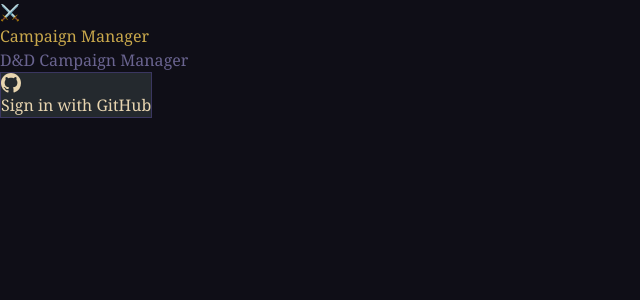
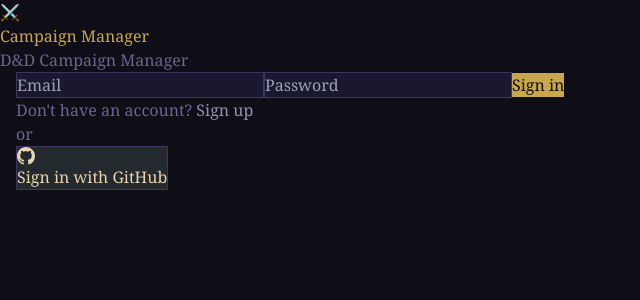
Before and after one commit to jonbon0987/CampaignManager, a React (Vite) app: page / in a window 1280 px wide. Shown: the top 300 px of the page, without its empty margins (0-640 px from the left). Built offline with nearby package versions, Linux system fonts and the light colour scheme.

Commit message:
Add email authentication via supabase

```diff
--- a/src/App.tsx
+++ b/src/App.tsx
@@ -8,7 +8,7 @@ import NPCs from './components/tabs/NPCs';
 import LoreLocations from './components/tabs/LoreLocations';
 import Modules from './components/tabs/Modules';
 import HooksIdeas from './components/tabs/HooksIdeas';
-import { signInWithGitHub, signOut, onAuthStateChange } from './lib/auth';
+import { signInWithGitHub, signInWithEmail, signUpWithEmail, signOut, onAuthStateChange } from './lib/auth';
 
 type Tab = 'overview' | 'sessions' | 'pcs' | 'npcs' | 'lore' | 'modules' | 'hooks';
 
@@ -120,9 +120,33 @@ function AppInner({ user }: { user: User }) {
 }
 
 function LoginScreen() {
+  const [mode, setMode] = useState<'signin' | 'signup'>('signin');
+  const [email, setEmail] = useState('');
+  const [password, setPassword] = useState('');
+  const [error, setError] = useState('');
+  const [message, setMessage] = useState('');
   const [loading, setLoading] = useState(false);
 
-  async function handleSignIn() {
+  async function handleEmailSubmit(e: { preventDefault(): void }) {
+    e.preventDefault();
+    setError('');
+    setMessage('');
+    setLoading(true);
+    try {
+      if (mode === 'signin') {
+        await signInWithEmail(email, password);
+      } else {
+        await signUpWithEmail(email, password);
+        setMessage('Check your email to confirm your account.');
+      }
+    } catch (err) {
+      setError(err instanceof Error ? err.message : 'Something went wrong.');
+    } finally {
+      setLoading(false);
+    }
+  }
+
+  async function handleGitHub() {
     setLoading(true);
     try {
       await signInWithGitHub();
@@ -146,13 +170,66 @@ function LoginScreen() {
         </h1>
         <p className="text-sm" style={{ color: '#6a6490' }}>D&D Campaign Manager</p>
       </div>
+
+      <div className="w-full max-w-sm flex flex-col gap-4" style={{ padding: '0 1rem' }}>
+        {/* Email form */}
+        <form onSubmit={handleEmailSubmit} className="flex flex-col gap-3">
+          <input
+            type="email"
+            placeholder="Email"
+            value={email}
+            onChange={e => setEmail(e.target.value)}
+            required
+            className="px-4 py-2 rounded text-sm outline-none"
+            style={{ backgroundColor: '#1a1830', color: '#e8d5b0', border: '1px solid #3a3660' }}
+          />
+          <input
+            type="password"
+            placeholder="Password"
+            value={password}
+            onChange={e => setPassword(e.target.value)}
+            required
+            className="px-4 py-2 rounded text-sm outline-none"
+            style={{ backgroundColor: '#1a1830', color: '#e8d5b0', border: '1px solid #3a3660' }}
+          />
+          {error && <p className="text-xs" style={{ color: '#e05c5c' }}>{error}</p>}
+          {message && <p className="text-xs" style={{ color: '#6ab87a' }}>{message}</p>}
           <button
-        onClick={handleSignIn}
+            type="submit"
             disabled={loading}
-        className="flex items-center gap-3 px-6 py-3 rounded text-sm font-medium transition-opacity disabled:opacity-50"
+            className="px-6 py-2 rounded text-sm font-medium transition-opacity disabled:opacity-50"
+            style={{ backgroundColor: '#c9a84c', color: '#0f0e17' }}
+          >
+            {loading ? '…' : mode === 'signin' ? 'Sign in' : 'Sign up'}
+          </button>
+        </form>
+
+        <p className="text-xs text-center" style={{ color: '#6a6490' }}>
+          {mode === 'signin' ? "Don't have an account? " : 'Already have an account? '}
+          <button
+            onClick={() => { setMode(mode === 'signin' ? 'signup' : 'signin'); setError(''); setMessage(''); }}
+            className="underline"
+            style={{ color: '#9990b0' }}
+          >
+            {mode === 'signin' ? 'Sign up' : 'Sign in'}
+          </button>
+        </p>
+
+        {/* Divider */}
+        <div className="flex items-center gap-3">
+          <div className="flex-1 h-px" style={{ backgroundColor: '#3a3660' }} />
+          <span className="text-xs" style={{ color: '#6a6490' }}>or</span>
+          <div className="flex-1 h-px" style={{ backgroundColor: '#3a3660' }} />
+        </div>
+
+        {/* GitHub */}
+        <button
+          onClick={handleGitHub}
+          disabled={loading}
+          className="flex items-center justify-center gap-3 px-6 py-2 rounded text-sm font-medium transition-opacity disabled:opacity-50"
           style={{ backgroundColor: '#24292e', color: '#e8d5b0', border: '1px solid #3a3660' }}
         >
-        <svg height="20" viewBox="0 0 16 16" width="20" fill="currentColor">
+          <svg height="18" viewBox="0 0 16 16" width="18" fill="currentColor">
             <path d="M8 0C3.58 0 0 3.58 0 8c0 3.54 2.29 6.53 5.47 7.59.4.07.55-.17.55-.38
               0-.19-.01-.82-.01-1.49-2.01.37-2.53-.49-2.69-.94-.09-.23-.48-.94-.82-1.13
               -.28-.15-.68-.52-.01-.53.63-.01 1.08.58 1.23.82.72 1.21 1.87.87
@@ -163,8 +240,9 @@ function LoginScreen() {
               2.15 0 3.07-1.87 3.75-3.65 3.95.29.25.54.73.54 1.48 0
               1.07-.01 1.93-.01 2.2 0 .21.15.46.55.38A8.013 8.013 0 0016 8c0-4.42-3.58-8-8-8z" />
           </svg>
-        {loading ? 'Redirecting…' : 'Sign in with GitHub'}
+          Sign in with GitHub
         </button>
+      </div>
     </div>
   );
 }
--- a/src/lib/auth.ts
+++ b/src/lib/auth.ts
@@ -6,6 +6,24 @@
 
 import { supabase } from './supabase';
 import type { User } from '@supabase/supabase-js';
+
+/**
+ * Sign in with email and password.
+ */
+export async function signInWithEmail(email: string, password: string): Promise<void> {
+  const { error } = await supabase.auth.signInWithPassword({ email, password });
+  if (error)
+    throw error;
+}
+
+/**
+ * Sign up with email and password.
+ */
+export async function signUpWithEmail(email: string, password: string): Promise<void> {
+  const { error } = await supabase.auth.signUp({ email, password });
+  if (error)
+    throw error;
+}
 
 /**
  * Redirect the user to GitHub for OAuth.
```
Lines whose indentation alone changed are shown as unchanged.
